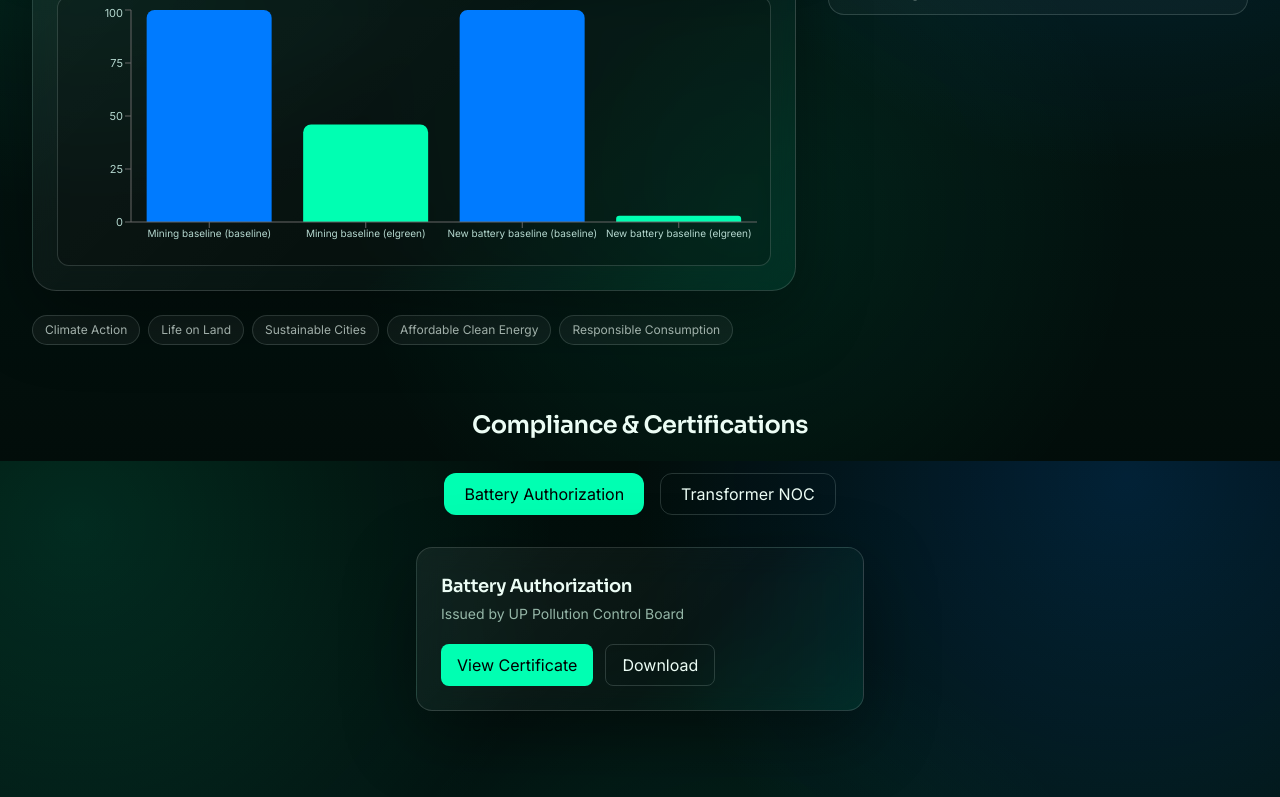
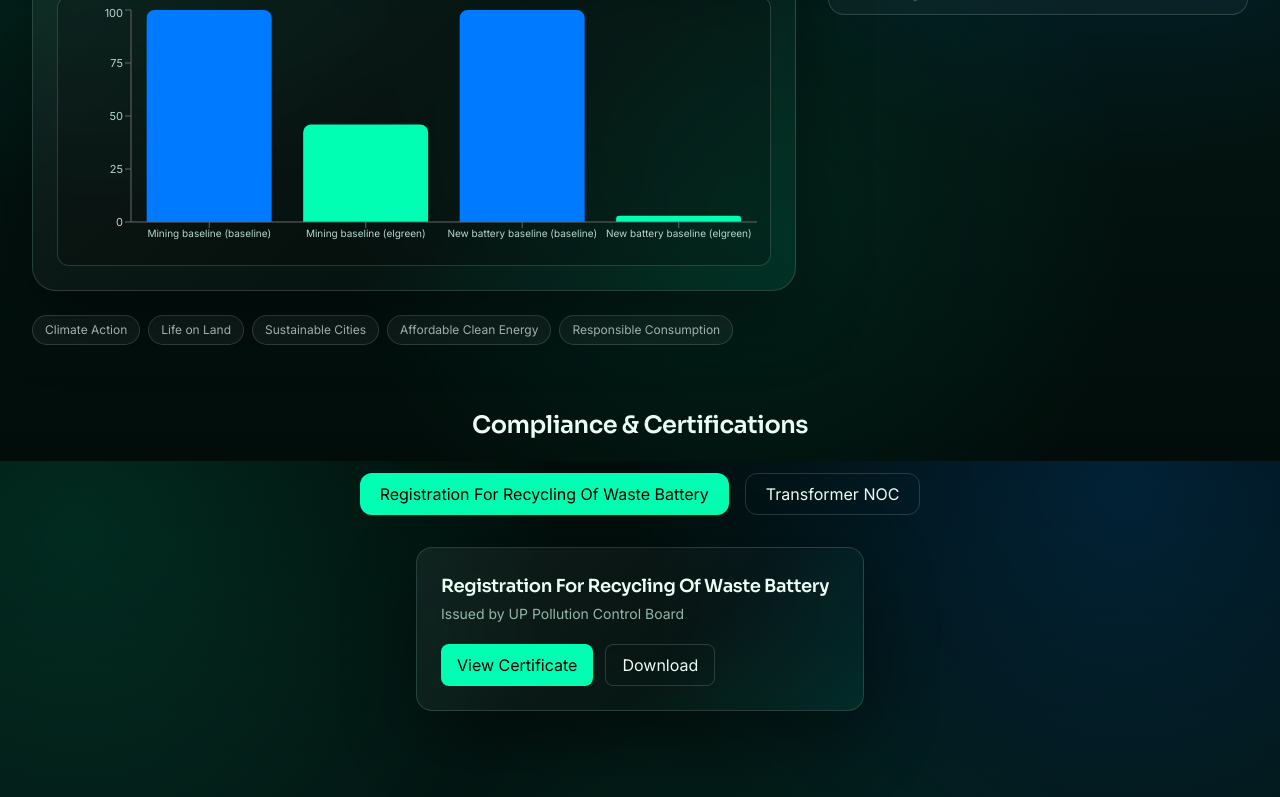
Before and after one commit to hardik-cs2837/Elgreenmetex, a Next.js app: page / in a window 1280 px wide. Shown: the part 5139-5936 px from the top of the page. Built offline with nearby package versions, Linux system fonts and the light colour scheme.

Commit message:
Update battery authorization title to recycling registration

```diff
--- a/src/components/home/ESG.tsx
+++ b/src/components/home/ESG.tsx
@@ -36,7 +36,7 @@ const ESGComparison = dynamic(
 const CERTIFICATES = [
   {
     id: "battery",
-    title: "Battery Authorization",
+    title: "Registration For Recycling Of Waste Battery",
     subtitle: "EPR-BWM Authorization",
     issuer: "UP Pollution Control Board",
     issuedBy: "Government of Uttar Pradesh",
@@ -328,7 +328,7 @@ export function ESG({ content }: { content: SiteContent }) {
         : "border border-white/20 hover:border-[#00FFB2]/40"
     }`}
   >
-    Battery Authorization
+    Registration For Recycling Of Waste Battery
   </button>
 
   <button
@@ -355,7 +355,7 @@ export function ESG({ content }: { content: SiteContent }) {
     className="glass-card p-6 rounded-2xl max-w-md w-full text-left"
   >
     <h4 className="text-lg font-semibold">
-      {doc === "battery" ? "Battery Authorization" : "Transformer NOC"}
+      {doc === "battery" ? "Registration For Recycling Of Waste Battery" : "Transformer NOC"}
     </h4>
 
     <p className="text-sm text-emerald-100/70 mt-1">
```
